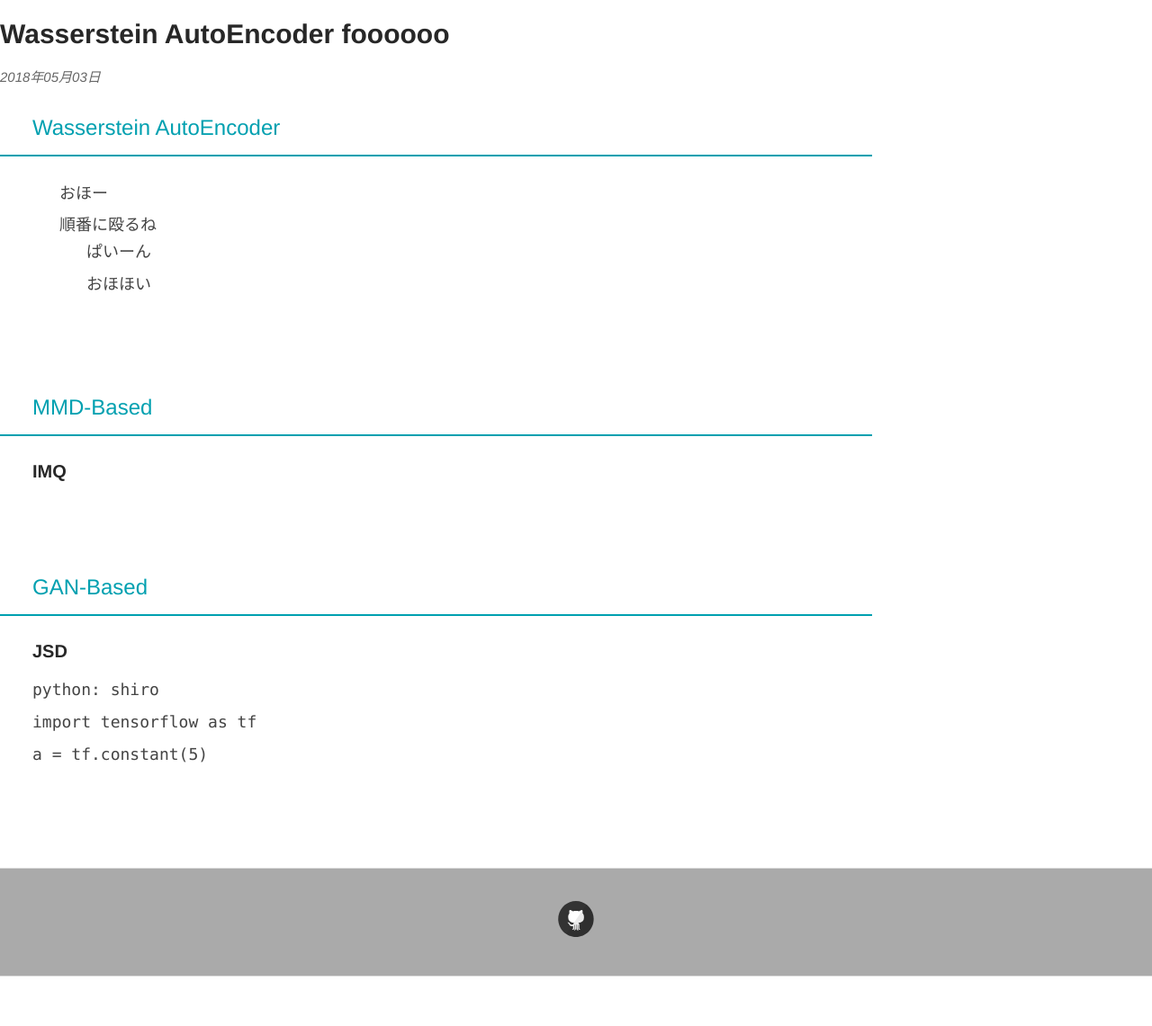
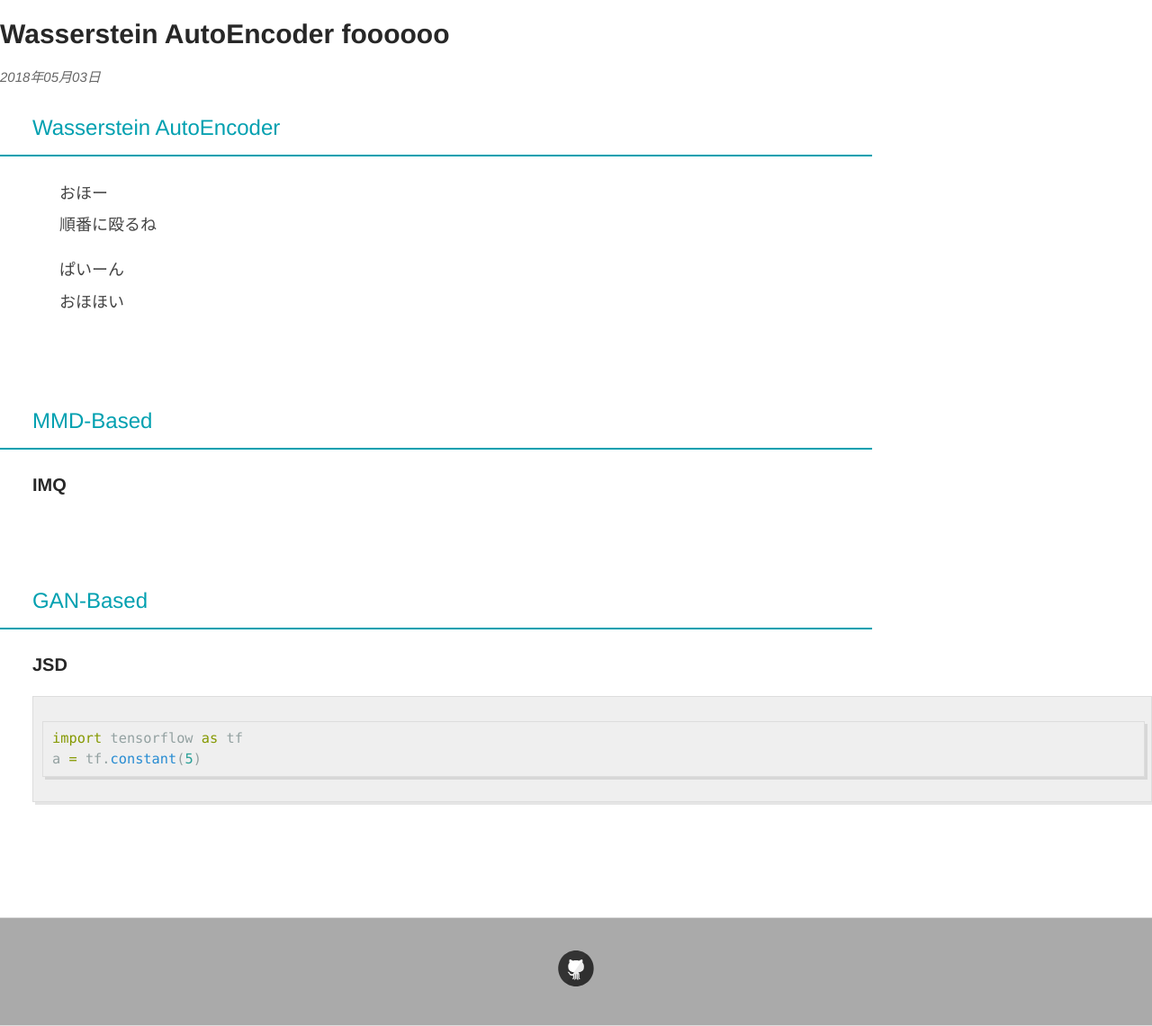
Before and after one commit to salty-vanilla/page_test, a Jekyll site: the page built from _posts/2018-05-03-WAE.md, in a window 1280 px wide. Shown: the whole page at 90% size. Built offline with Jekyll 4.4.1, drawn with Linux system fonts in a browser that asks for light colours; before the commit the page ends 1086 px from its top, so only the background shows below that.

Commit message:
Update 2018-05-03-WAE.md

````diff
--- a/_posts/2018-05-03-WAE.md
+++ b/_posts/2018-05-03-WAE.md
@@ -3,8 +3,10 @@ layout: post
 title: Wasserstein AutoEncoder foooooo
 ---
 ## Wasserstein AutoEncoder
+
 - おほー
 - 順番に殴るね
+
 1. ぱいーん
 2. おほほい
 
@@ -12,7 +14,7 @@ title: Wasserstein AutoEncoder foooooo
 ### IMQ
 ## GAN-Based
 ### JSD
-```python: shiro
+```python
 import tensorflow as tf
 a = tf.constant(5)
 ```
````
